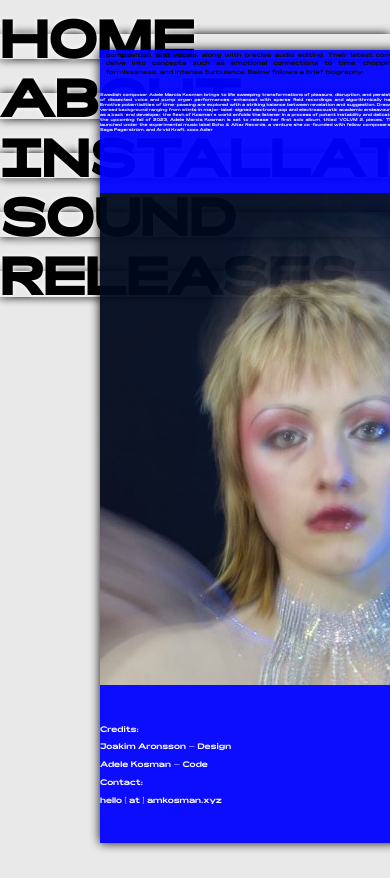
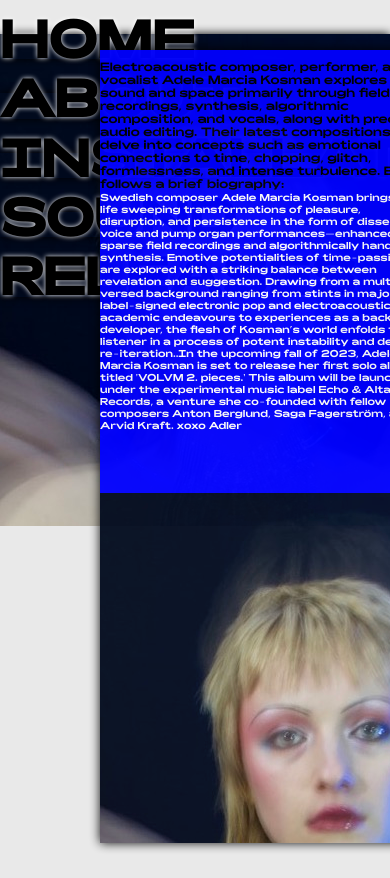
Before and after one commit to adler-kosma/echo-altar, a React (Create React App) app: page /about in a window 390 px wide. Shown: the top 878 px of the page. Built offline with nearby package versions, Linux system fonts and the light colour scheme.

Commit message:
Mobile compatible css

```diff
--- a/src/App.js
+++ b/src/App.js
@@ -5,12 +5,13 @@ import About from './pages/About';
 import Installations from './pages/Installations';
 import Sounds from './pages/Sounds';
 import Releases from './pages/Releases';
+import background from './img/adler.jpg'
 
 
 
 export default function App () {
   return (
-      <div>
+      <div style={{ backgroundImage: `url(${background})`, height: "492px"}}>
         <Menu />
         <div>
           <Route path="/about">
--- a/src/components/WorksComponent.js
+++ b/src/components/WorksComponent.js
@@ -4,7 +4,7 @@ import Link from "./Link";
 function WorksComponent({projectName, durata, format, link, linkName, description}) {
   return (
     <div>
-        <div className="text-header" style={{marginLeft: "30px", top: "5px", fontSize: "1.5vw"}} >{projectName}</div>
+        <div className="text-title" style={{marginLeft: "30px", top: "5px"}} >{projectName}</div>
         <p className="text-body" style={{marginLeft: "60px", top: "0px"}}>durata: {durata}</p>
         <p className="text-body" style={{marginLeft: "60px", top: "0px"}}>format: {format}</p>
         <p className="text-body" style={{marginLeft: "60px", top: "0px"}}>description: {description}</p>
--- a/src/pages/About.js
+++ b/src/pages/About.js
@@ -14,8 +14,8 @@ function About() {
 
     return (
         <div className="box">
-            <p className="text-header" style={{fontSize: "1.5vw"}}>{textHeader}</p>
-            <p className="text-body" style={{fontSize: "1vw"}}>{textBody}</p>
+            <p className="text-title" style={{color: "black"}}>{textHeader}</p>
+            <p className="text-body" style={{}}>{textBody}</p>
             <img src={AdlerImage} alt="Pic of Adler" style={{width:"467px"}} ></img>
             <p className="text-body">Credits:</p>
             <p className="text-body">{textCreditsDesign}</p>
--- a/src/pages/Installations.js
+++ b/src/pages/Installations.js
@@ -8,7 +8,7 @@ function Installations() {
       {INSTALLATION.map(({ year, projects }) => {
           return (
             <div>
-               <p className="text-header" style={{color: "red", top: "10px", fontSize: "1vw"}}>{year}</p>
+               <p className="text-header" style={{color: "red", top: "10px"}}>{year}</p>
                {projects.map(({ projectName, durata, format, description }) => {
                 return (
                     <div>
--- a/src/pages/Releases.js
+++ b/src/pages/Releases.js
@@ -8,7 +8,7 @@ function Releases() {
       {RELEASES.map(({ year, projects }) => {
           return (
             <div>
-               <p className="text-header" style={{color: "red", top: "10px", fontSize: "1vw"}}>{year}</p>
+               <p className="text-header" style={{color: "red", top: "10px"}}>{year}</p>
                {projects.map(({ projectName, durata, format, description }) => {
                 return (
                     <div>
--- a/src/pages/Sounds.js
+++ b/src/pages/Sounds.js
@@ -8,7 +8,7 @@ function Sounds() {
       {SOUNDS.map(({ year, projects }) => {
           return (
             <div>
-               <p className="text-header" style={{color: "red", top: "10px", fontSize: "1vw"}}>{year}</p>
+               <p className="text-header" style={{color: "red", top: "10px"}}>{year}</p>
                {projects.map(({ projectName, durata, format, description }) => {
                 return (
                     <div>
--- a/src/styles/App.css
+++ b/src/styles/App.css
@@ -207,7 +207,7 @@ padding: 0px;
 margin-left:6px;
 margin-right:6px;
 line-height: 1.4;
-font-size: 5vw;
+font-size: 1.5vw;
 text-align: justify;
 top: -20px;
 }
@@ -215,11 +215,11 @@ top: -20px;
 .text-title {
 position: relative;
 padding: 0px;
-margin-left:400px;
-margin-right:250px;
-font-size: 1.1vw;
+margin-left:6px;
+margin-right:6px;
+font-size: 1.5vw;
 text-align: justify;
-color: white;
+color: black;
 }
 
 .text-body {
@@ -276,7 +276,7 @@ h1 {
 }
 
 .text-header {
-  font-size: 3vw;
+  font-size: 4vw;
 }
 
 .text-title {
@@ -287,10 +287,10 @@ h1 {
 }
 
 .text-body {
-  text-align: justify;
-  font-size: 2vw;
+  text-align: left;
+  font-size: 2.5vw;
   margin-left:0px;
-  margin-right:0px;
+  margin-right:5px;
 }
 
 .hide1 {
```
